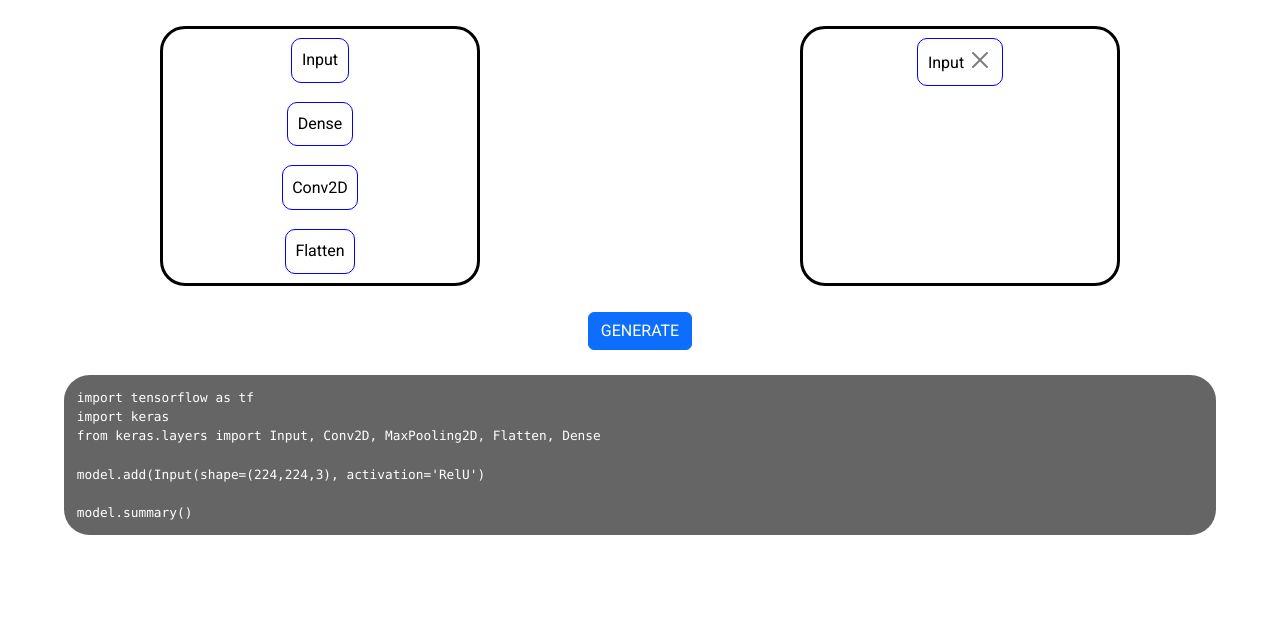
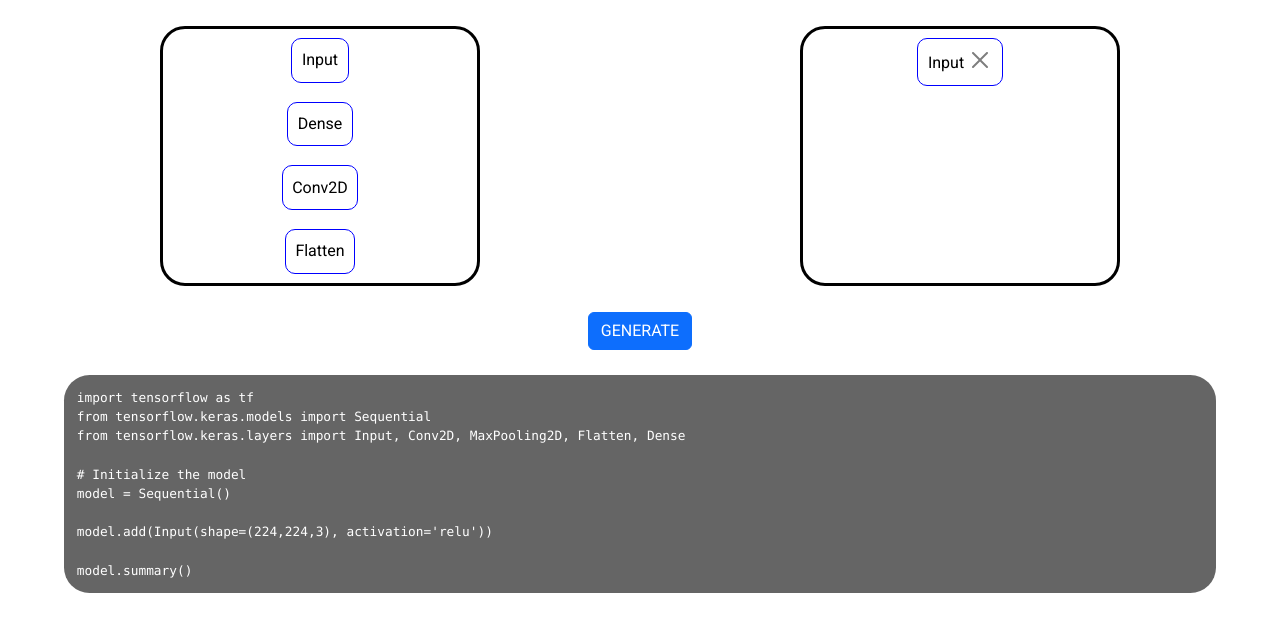
Before and after one commit to sabari50312/NNForge, a plain HTML site: page index.html in a window 1280 px wide. Both pictures are taken after a click on the button "GENERATE". Drawn offline with nearby package versions, Linux system fonts and the light colour scheme.

Commit message:
fixed python code errors

```diff
--- a/index.html
+++ b/index.html
@@ -131,7 +131,7 @@
           <li
             class="list-items layer btn btn-light"
             data-inputshape="224,224,3"
-            data-activation="RelU"
+            data-activation="relu"
             data-layertype="Input"
           >
             Input
@@ -147,8 +147,11 @@
       <pre
         class="code-container"
       ><code id="code-content">import tensorflow as tf
-import keras
-from keras.layers import Input, Conv2D, MaxPooling2D, Flatten, Dense</code></pre>
+from tensorflow.keras.models import Sequential
+from tensorflow.keras.layers import Input, Conv2D, MaxPooling2D, Flatten, Dense
+
+# Initialize the model
+model = Sequential()</code></pre>
     </div>
 
     <script src="pyCodeGenerator.js"></script>
--- a/pyCodeGenerator.js
+++ b/pyCodeGenerator.js
@@ -3,7 +3,7 @@ function generateInput(input) {
   let activation = input["activation"];
   let layer = input["layertype"];
 
-  let code = `model.add(${layer}(shape=(${inputShape}), activation='${activation}')\n`;
+  let code = `model.add(${layer}(shape=(${inputShape}), activation='${activation}'))\n`;
   // console.log(code);
   return code;
 }
@@ -24,7 +24,7 @@ function generateConv2D(conv2D) {
   let activation = conv2D["activation"];
   let layer = conv2D["layertype"];
 
-  let code = `model.add(${layer}(filters=${filters}, kernel_size=(${kernelSize}), activation='${activation}')\n`;
+  let code = `model.add(${layer}(filters=${filters}, kernel_size=(${kernelSize}), activation='${activation}'))\n`;
   // console.log(code);
   return code;
 }
--- a/script.js
+++ b/script.js
@@ -170,7 +170,7 @@ function deleteLayer(e) {
 function generatePythonCode() {
   let architecture = document.querySelectorAll(".architecture > ul > li");
   let code =
-    "import tensorflow as tf\nimport keras\nfrom keras.layers import Input, Conv2D, MaxPooling2D, Flatten, Dense\n\n";
+    "import tensorflow as tf\nfrom tensorflow.keras.models import Sequential\nfrom tensorflow.keras.layers import Input, Conv2D, MaxPooling2D, Flatten, Dense\n\n# Initialize the model\nmodel = Sequential()\n\n";
   architecture.forEach((layer) => {
     let layerData = layer.dataset;
     switch (layerData["layertype"]) {
```
